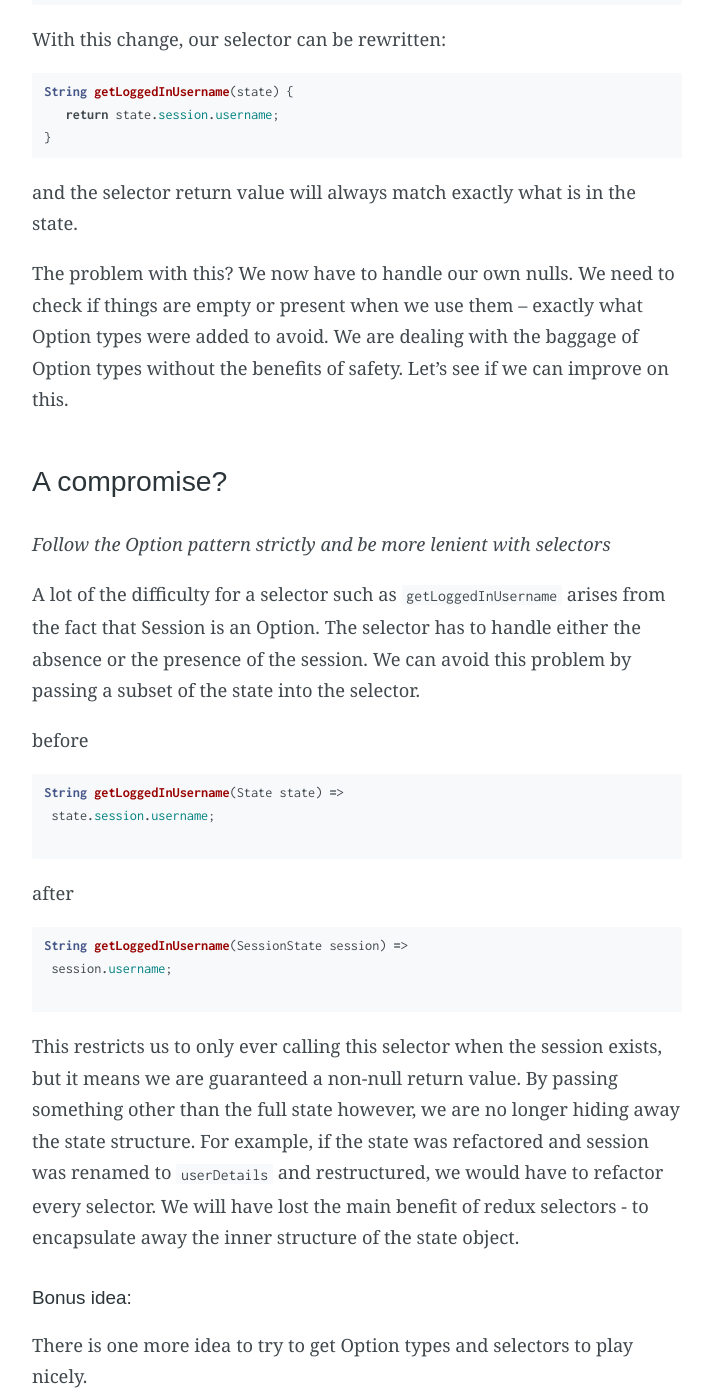
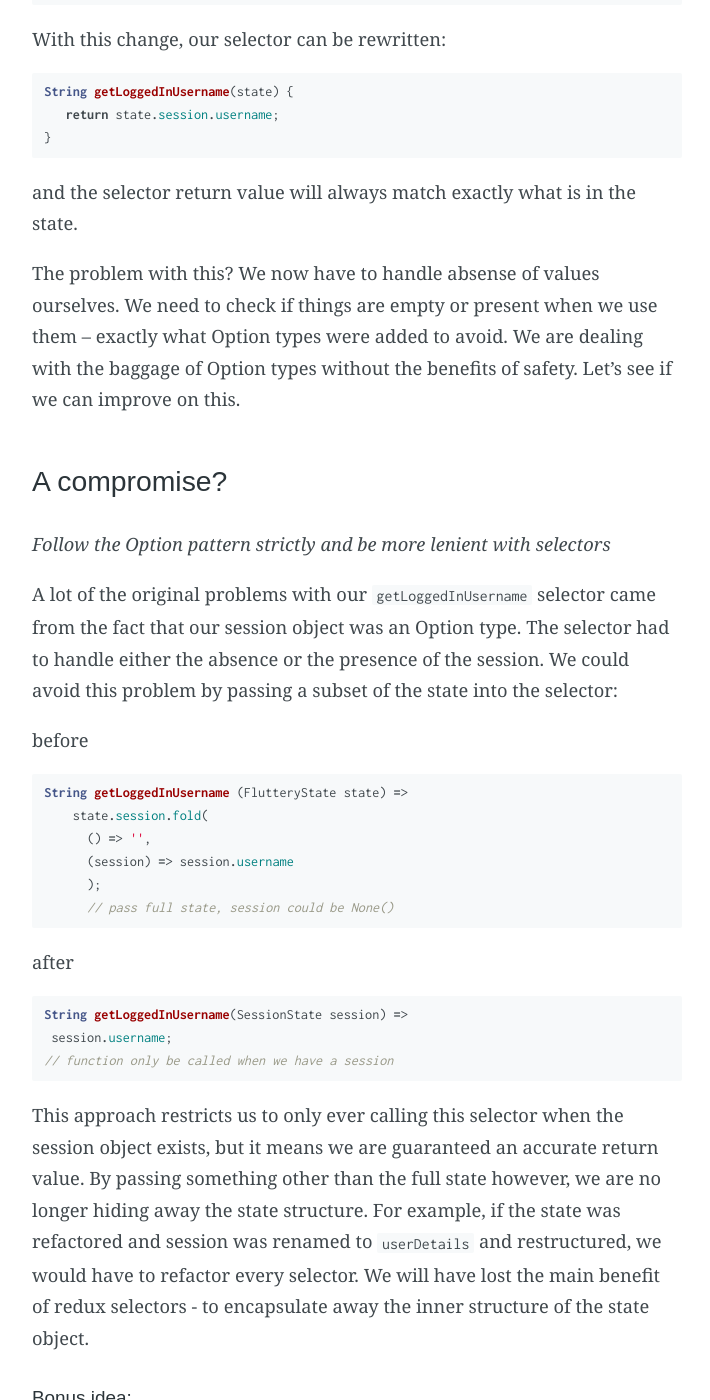
Before and after one commit to liefery-it-legacy/blog, a Jekyll site: the page built from _posts/2019-07-22-battle-of-the-patterns-part-1.md, in a window 1280 px wide and 1400 px high, scrolled down 7096 px. Shown: the whole window, without its empty margins (283-993 px from the left). Built offline with Jekyll 4.4.1, drawn with Linux system fonts in a browser that asks for light colours; some web fonts are replaced; comment, search, counter and statistics services are not loaded; some of the changed text lies outside the part shown.

````diff
--- a/_posts/2019-07-15-battle-of-the-patterns-part-1.md
+++ b/_posts/2019-07-22-battle-of-the-patterns-part-1.md
@@ -1,10 +1,10 @@
 ---
 layout: post
 title: "Battle of the patterns: part 1"
-date: 4-07-2019
+date: 22-07-2019
 author: Ali Churcher
 tags: flutter flutter_redux redux Optiontypes
-excerpt: "Discovering an incompatibility between Redux Selector pattern and Option types"
+excerpt: "Have we discovered an incompatibility between Redux Selectors and Option types?"
 ---
 <figure>
 <img  alt="pug crossed with an owl" src="/images/posts/battle-of-the-patterns/pugowl.jpg" />
@@ -168,7 +168,7 @@ SessionState({
   userOrders = [],
  })
  // this constructor provides default values for when no value is present
- // i.e before any user has logged in,
+ // i.e before any user has logged in.
 ```
 
 With this change, our selector can be rewritten:
@@ -179,32 +179,35 @@ String getLoggedInUsername(state) {
 ```
 and the selector return value will always match exactly what is in the state.
 
-The problem with this? We now have to handle our own nulls. We need to check if things are empty or present when we use them – exactly what Option types were added to avoid. We are dealing with the baggage of Option types without the benefits of safety. Let's see if we can improve on this.
+The problem with this? We now have to handle absense of values ourselves. We need to check if things are empty or present when we use them – exactly what Option types were added to avoid. We are dealing with the baggage of Option types without the benefits of safety. Let's see if we can improve on this.
 
 ## A compromise?
 _Follow the Option pattern strictly and be more lenient with selectors_
 
-A lot of the difficulty for a selector such as `getLoggedInUsername` arises from the fact that Session is an Option. The selector has to handle either the absence or the presence of the session. We can avoid this problem by passing a subset of the state into the selector.
+A lot of the original problems with our  `getLoggedInUsername` selector came from the fact that our session object was an Option type. The selector had to handle either the absence or the presence of the session. We could avoid this problem by passing a subset of the state into the selector:
 
 before
 ```dart
-String getLoggedInUsername(State state) =>
- state.session.username;
-
+String getLoggedInUsername (FlutteryState state) =>
+    state.session.fold(
+      () => '',
+      (session) => session.username
+      );
+      // pass full state, session could be None()
 ```
 after
 ```dart
 String getLoggedInUsername(SessionState session) =>
  session.username;
-
+// function only be called when we have a session
 ```
-This restricts us to only ever calling this selector when the session exists, but it means we are guaranteed a non-null return value. By passing something other than the full state however, we are no longer hiding away the state structure. For example, if the state was refactored and session was renamed to `userDetails` and restructured, we would have to refactor every selector. We will have lost the main benefit of redux selectors - to encapsulate away the inner structure of the state object.
+This approach restricts us to only ever calling this selector when the session object exists, but it means we are guaranteed an accurate return value. By passing something other than the full state however, we are no longer hiding away the state structure. For example, if the state was refactored and session was renamed to `userDetails` and restructured, we would have to refactor every selector. We will have lost the main benefit of redux selectors - to encapsulate away the inner structure of the state object.
 
 #### Bonus idea:
 
 There is one more idea to try to get Option types and selectors to play nicely.
 
-If session is `None()` then we could argue that our application should never be asking the username in the first place. Our application logic should be smart enough to only ask for the username when the user is logged in and we have a session. With this philosophy, if session is `None()` then asking for the session's username could be modelled as an error rather than a `None()`.
+If session is `None()` then we could argue that our application should never be asking for the username in the first place. Our application logic should be smart enough to only ask for the username when the user is logged in and we have a session. With this philosophy, if session is `None()` then asking for the session's username could be modelled as an error rather than a `None()`.
 
 `Either` is another Scala device, very similar to Option types, but rather than a type, or null, it's
 any two types. In this case, a `String` or an `error`.
@@ -228,7 +231,7 @@ So now we've seen our two very different patterns. The first was the selector pa
 Although these two patterns nicely solve design problems, we can see that
 sometimes the way they interact with each other can cause trouble. For example with the selector pattern we sometimes need to forego Option types and instead return (and handle) nulls and other 'empty' values such as `''`. And when using Option types we sometimes weren't able to successfully access all redux state values at all times, for example not being able to access the `username` when there is no logged in user.
 
- We know that patterns come with trade-offs. Sometimes it’s an added level of indirection, high learning curve, or boilerplating code. We can now see that sometimes the trade-off could even be needing give up an existing pattern.
+ We know that patterns come with trade-offs. Sometimes it’s an added level of indirection, a high learning curve, or boilerplate code. We can now see that sometimes the trade-off of adding a new pattern could even mean giving up existing pattern.
 
 So are we seconds away from finding a Redux + Option type utopia or will we need to accept defeat and cut one from our application?
 Join us after our tech design meeting to find out what we choose in part 2 - a shiny new solution!
````
Also changed, not shown: other parts of _posts/2019-07-22-battle-of-the-patterns-part-1.md (+4 -4 lines).
